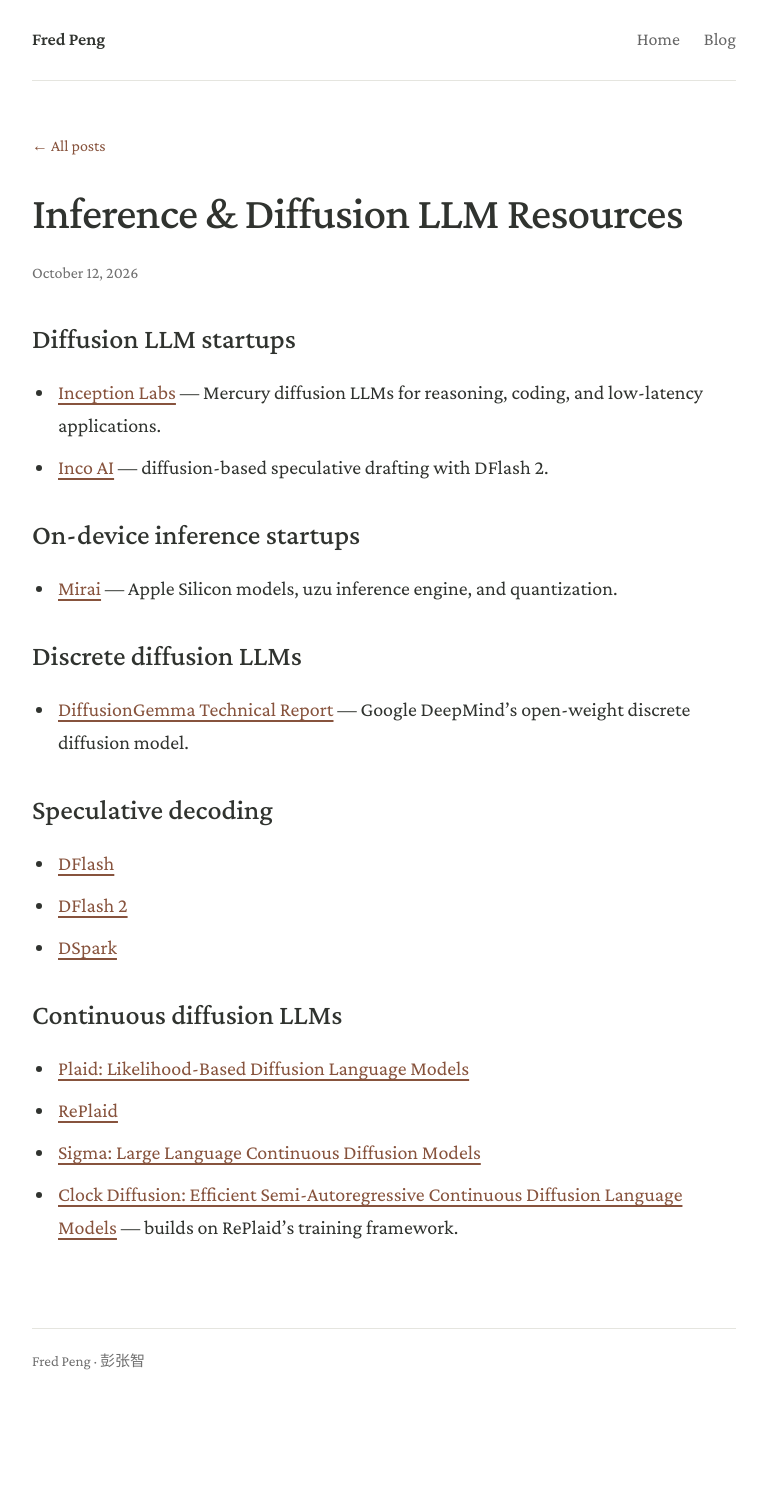
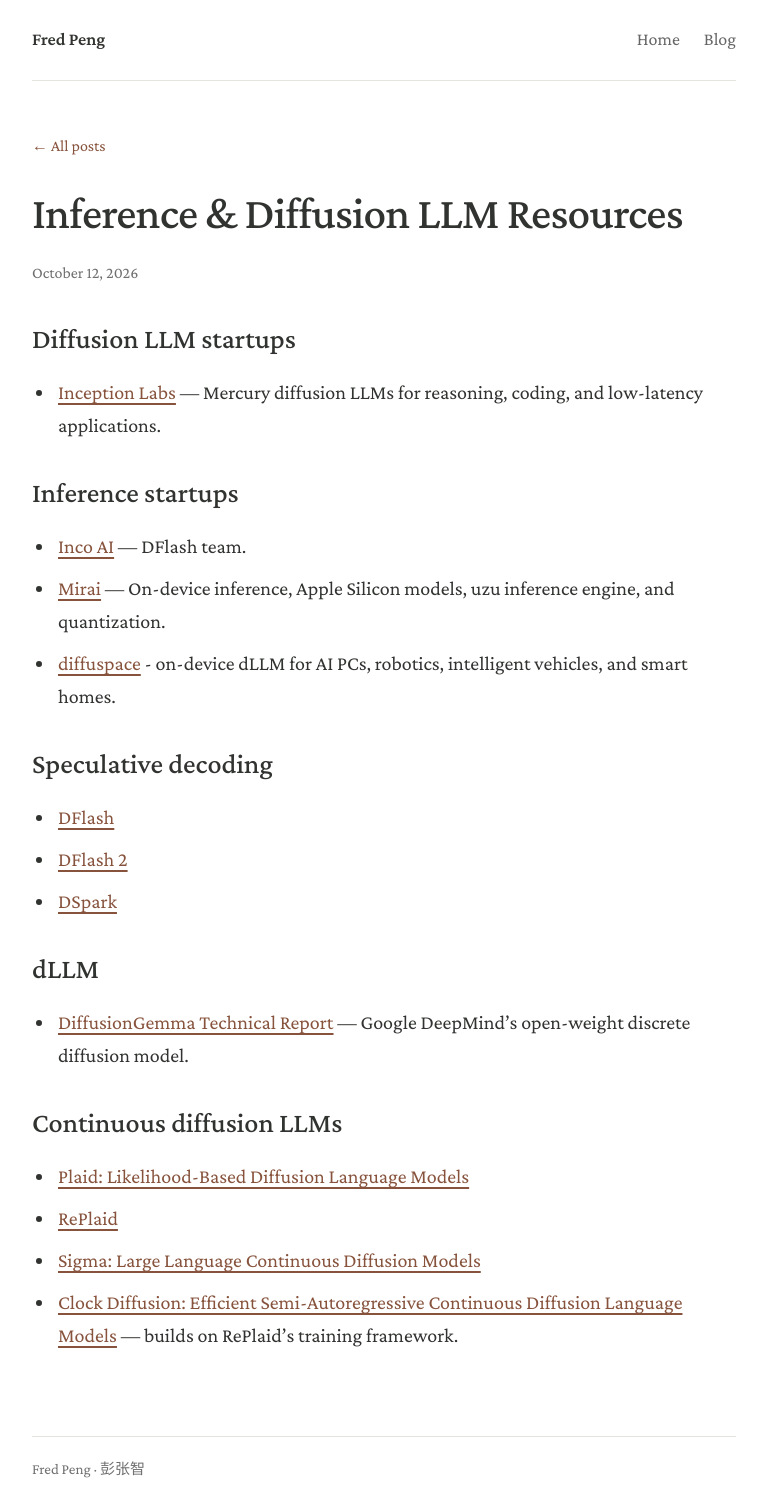
Before and after one commit to pengzhangzhi/home, a Jekyll site: the page built from _posts/2026-10-12-inference-and-diffusion-llms.md, in a window 1280 px wide. Shown: the whole page, without its empty margins (256-1023 px from the left). Built offline with Jekyll 4.4.1, drawn with Linux system fonts in a browser that asks for light colours; before the commit the page ends 1402 px from its top, so only the background shows below that.

Commit message:
Update 2026-10-12-inference-and-diffusion-llms.md

```diff
--- a/_posts/2026-10-12-inference-and-diffusion-llms.md
+++ b/_posts/2026-10-12-inference-and-diffusion-llms.md
@@ -9,15 +9,13 @@
 ## Diffusion LLM startups
 
 - [Inception Labs](https://www.inceptionlabs.ai/blog/introducing-mercury-2-5) — Mercury diffusion LLMs for reasoning, coding, and low-latency applications.
-- [Inco AI](https://inco.ai/blog/dflash2/) — diffusion-based speculative drafting with DFlash 2.
 
-## On-device inference startups
 
-- [Mirai](https://trymirai.com/) — Apple Silicon models, uzu inference engine, and quantization.
+## Inference startups
+- [Inco AI](https://inco.ai/blog/dflash2/) — DFlash team.
+- [Mirai](https://trymirai.com/) — On-device inference, Apple Silicon models, uzu inference engine, and quantization.
+- [diffuspace](https://diffuspace.ai/news) - on-device dLLM for  AI PCs, robotics, intelligent vehicles, and smart homes.
 
-## Discrete diffusion LLMs
-
-- [DiffusionGemma Technical Report](https://arxiv.org/pdf/2608.00146) — Google DeepMind’s open-weight discrete diffusion model.
 
 ## Speculative decoding
 
@@ -25,6 +23,10 @@
 - [DFlash 2](https://inco.ai/blog/dflash2/)
 - [DSpark](https://arxiv.org/abs/2607.05147)
 
+## dLLM
+
+- [DiffusionGemma Technical Report](https://arxiv.org/pdf/2608.00146) — Google DeepMind’s open-weight discrete diffusion model.
+
 ## Continuous diffusion LLMs
 
 - [Plaid: Likelihood-Based Diffusion Language Models](https://arxiv.org/abs/2305.18619)
```
